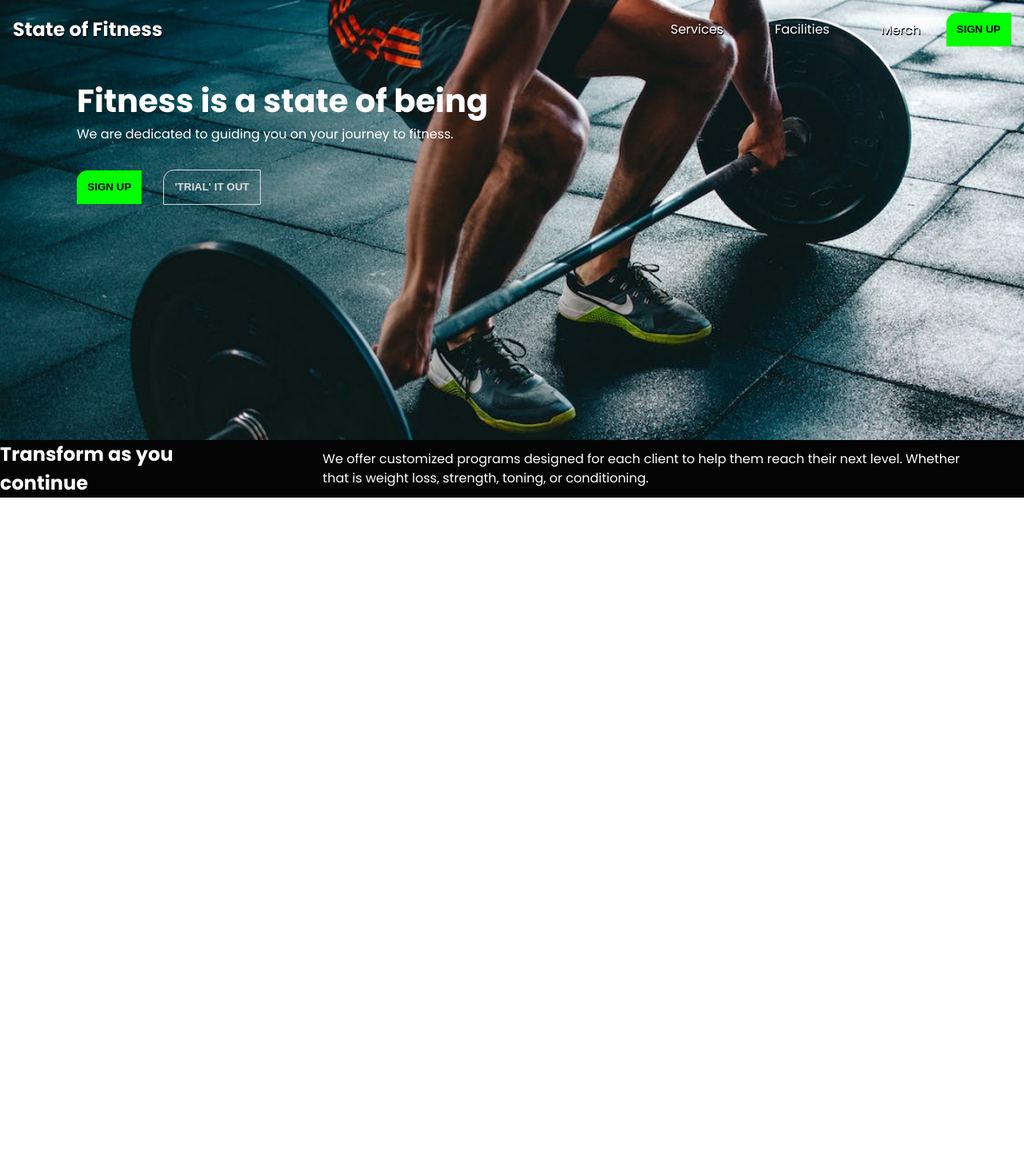
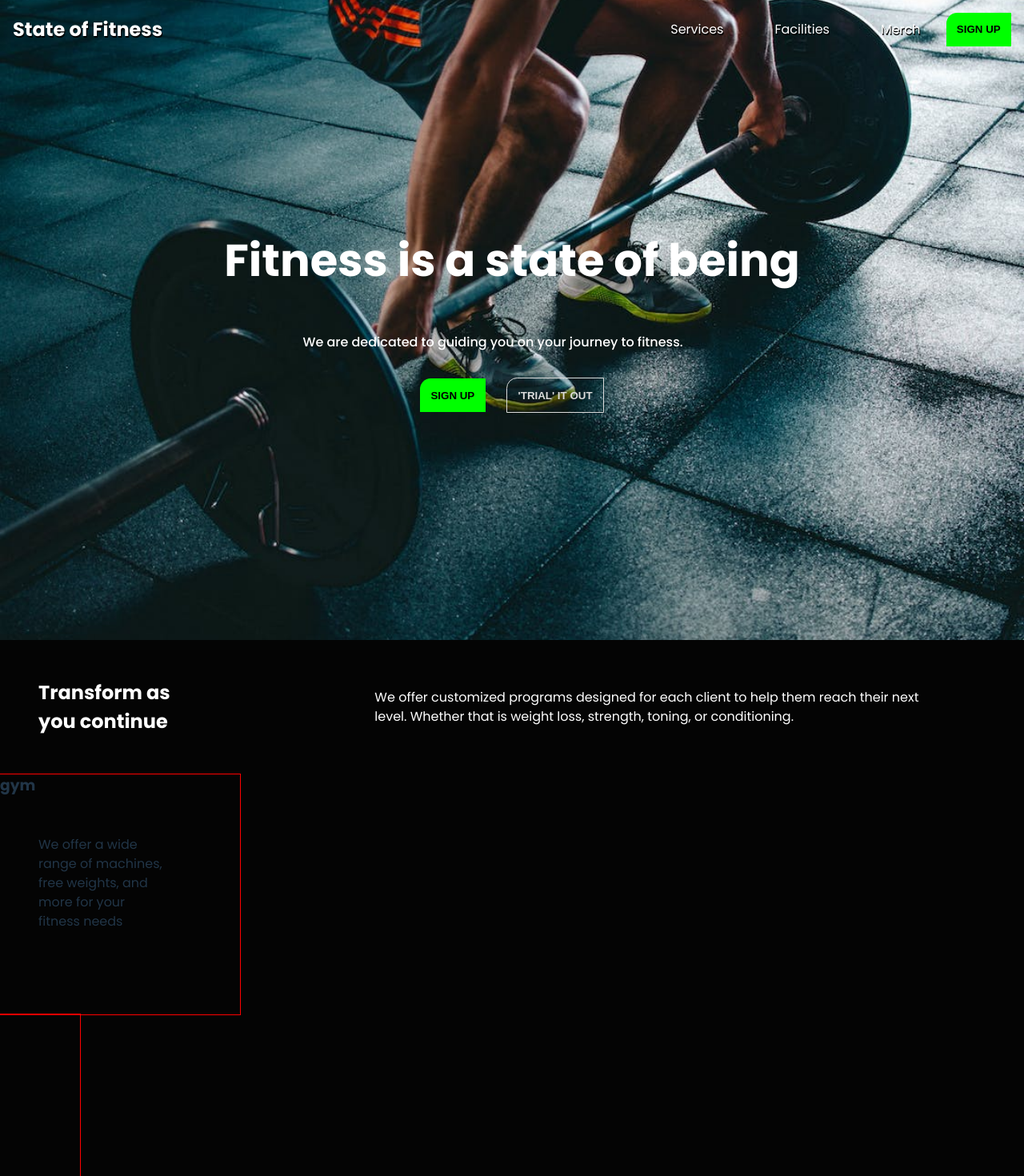
Before and after one commit to imRanDan/state-of-fitness, a React (Vite) app: page / in a window 1280 px wide. Shown: the top 1470 px of the page at 80% size. Before the commit the page ends 800 px from the top, so only its background shows below. Built offline with nearby package versions, Linux system fonts and the light colour scheme.

Commit message:
working on services styling

```diff
--- a/src/App.css
+++ b/src/App.css
@@ -7,14 +7,13 @@
 
 body {
   font-family: 'Poppins', sans-serif;
+  background-color: rgb(4, 4, 4);
 }
 
 nav {
-  overflow: auto;
   background-color: transparent;
   position: absolute;
   width: 100%;
-  top: 0;
 }
 
 .header-nav {
@@ -54,28 +53,29 @@ nav {
 /* End of Nav */
 
 /* Hero */
-main {
+.hero {
+  height: 100vh;
+
+  color: white;
+  display: flex;
+  flex-direction: column;
+  justify-content: center;
+  align-items: center;
+
   background-image: url("./assets/sof-hero-bg.jpeg");
   background-repeat: no-repeat;
-  background-size: 100%;
-  display: flex;
-  justify-content: left;
-}
-
-.hero {
-  height: 0;
-  padding-bottom: 28%;
-  margin: 6rem;
-  color: white;
+  background-size: cover;
+  background-position: center;
 }
 
 .hero h1 {
-  font-size: 2.5rem;
+  font-size: 3.5rem;
 }
 
 .hero p {
   font-size: 1rem;
   margin-bottom: 2em;
+  font-weight: 500;
 }
 
 
@@ -121,8 +121,26 @@ main {
 
 .services-banner h2, p {
   padding-right: 3rem;
+  margin: 3rem;
 }
 
 .services-banner p {
   margin-left: 8rem;
 }
+
+.main-card-container {
+  width: 70%;
+}
+
+.main-card {
+  height: 300px;
+  width: 300px;
+
+  outline: 1px solid red;
+}
+
+.side-card  {
+  height: 300px;
+  width: 100px;
+  outline: 1px solid red;
+}
--- a/src/components/Hero.jsx
+++ b/src/components/Hero.jsx
@@ -3,15 +3,14 @@ import React from 'react'
 const Hero = () => {
   return (
     <>
-    <main>
       <div className='hero'>
         <h1>Fitness is a state of being</h1>
           <p>We are dedicated to guiding you on your journey to fitness.</p>
-          <button className='signup-button'>Sign Up</button>
-          <button className='trial-button'>'Trial' it out</button>
+          <div>
+            <button className='signup-button'>Sign Up</button>
+            <button className='trial-button'>'Trial' it out</button>
+          </div>
       </div>
-
-    </main>
     </>
   )
 }
--- a/src/components/Services.jsx
+++ b/src/components/Services.jsx
@@ -9,9 +9,18 @@ const Services = () => {
     </section>
 
     <section className='services-grid'>
-      <div>
+      <div className='main-card-container'>
+        <div className='main-card'>
+          <h3>gym</h3>
+          <p>We offer a wide range of machines, free weights, and more for your fitness needs</p>
+        </div>
+      </div>
 
-      </div>
+      <div className='side-cards'>
+            <div className='side-card'></div>
+            <div className='side-card'></div>
+            <div className='side-card'></div>
+          </div>
     </section>
     </>
   )
```
